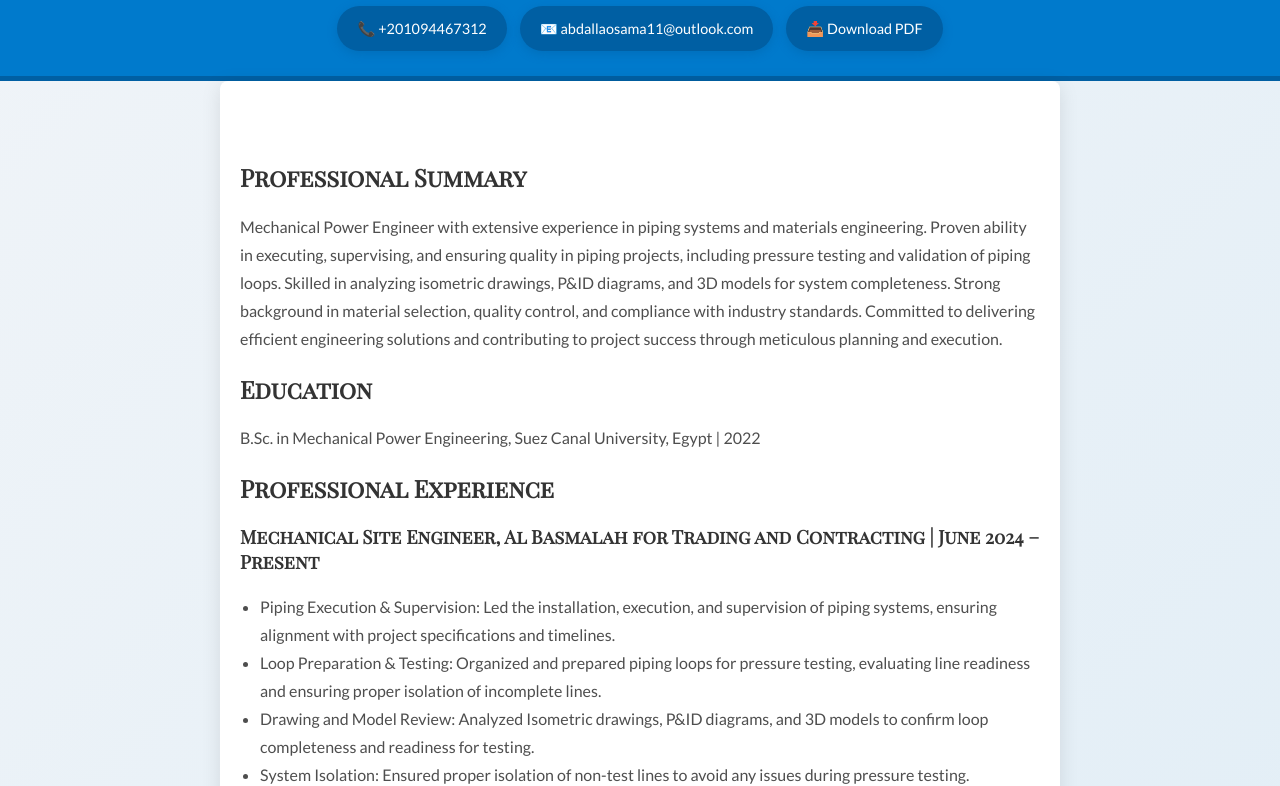
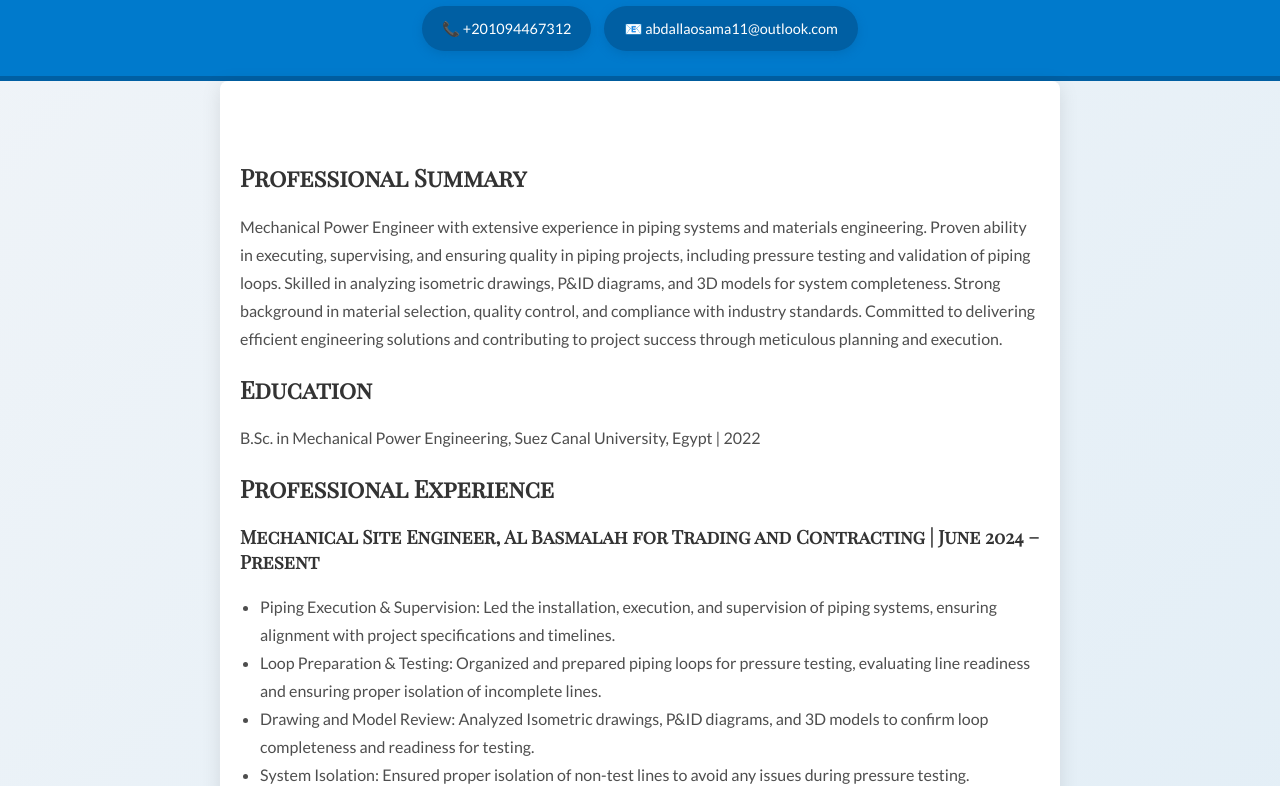
Before and after one commit to abdalla79/Abdallaosama-CV, a plain HTML site: page index.html in a window 1280 px wide. Shown: the part 143-929 px from the top of the page. Drawn offline with Linux system fonts and the light colour scheme.

```diff
--- a/index.html
+++ b/index.html
@@ -123,7 +123,6 @@
         <!-- Contact buttons -->
         <a href="tel:+201094467312" class="button-link">📞 +201094467312</a>
         <a href="mailto:abdallaosama11@outlook.com" class="button-link">📧 abdallaosama11@outlook.com</a>
-        <a href="https://raw.githubusercontent.com/abdalla79/Abdallaosama-cv/main/Abdalla_Osama_Hassan_CV.pdf" class="button-link" download>📥 Download PDF</a>
     </div>
 
     <!-- Main content section -->
```
